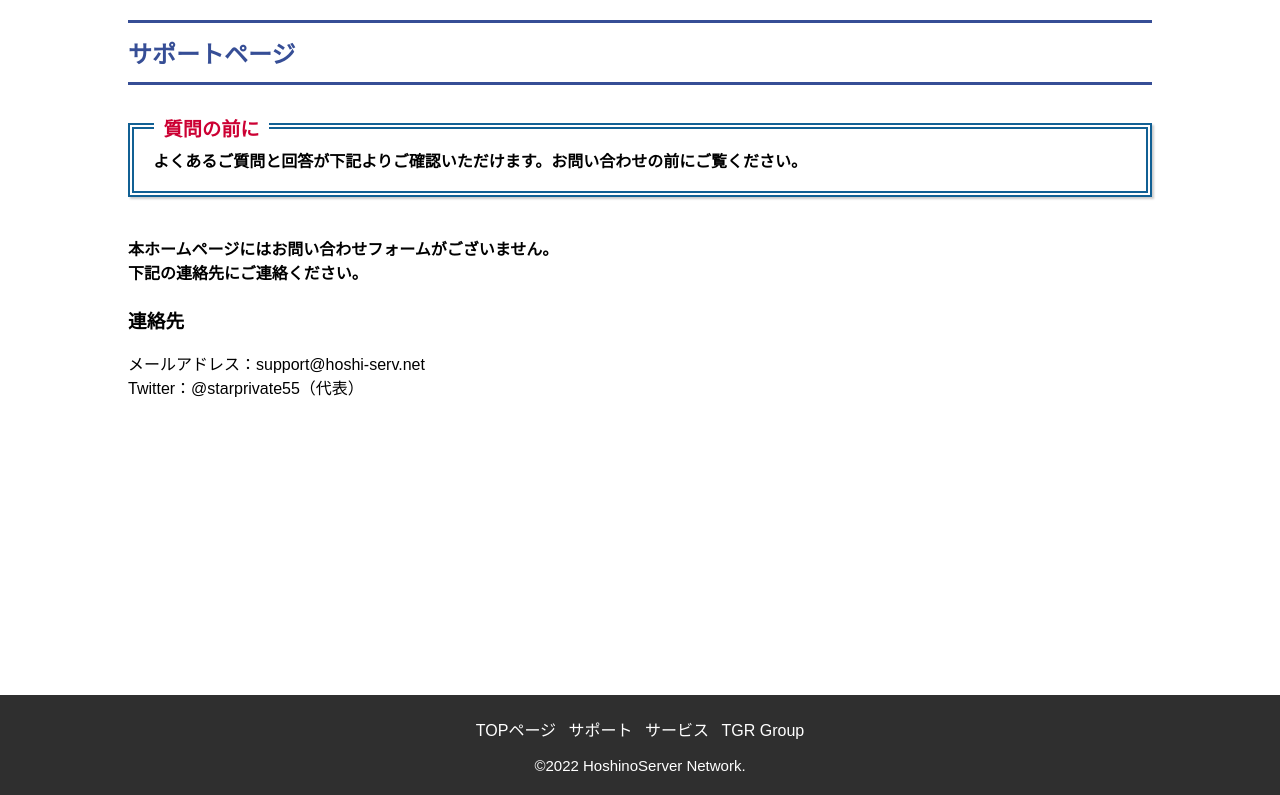
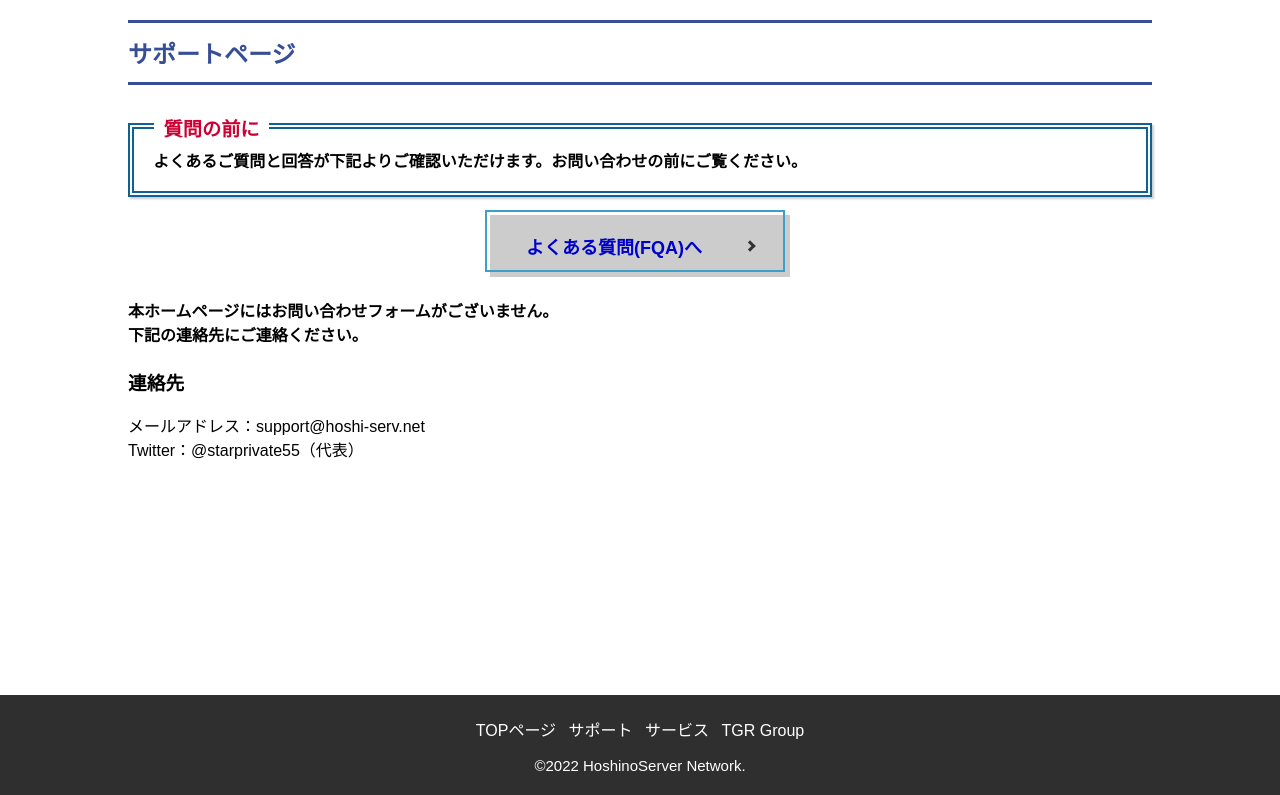
Before and after one commit to Hoshi-Serv/hoshi-serv.github.io, a plain HTML site: page support.html in a window 1280 px wide. Shown: the part 65-860 px from the top of the page. Drawn offline with nearby package versions, Linux system fonts and the light colour scheme; a script that the page names is missing.

Commit message:
Update support.html

```diff
--- a/support.html
+++ b/support.html
@@ -87,6 +87,9 @@
       <span class="link1">
         <h2 class="mds1">サポートページ</h2>
         <br><div class="kakomi-box14"><span class="title-box14">質問の前に</span>よくあるご質問と回答が下記よりご確認いただけます。お問い合わせの前にご覧ください。</div><br>
+        <div class="button09">
+        <a href="">よくある質問(FQA)へ</a>
+        </div>
         <h4>本ホームページにはお問い合わせフォームがございません。<br>下記の連絡先にご連絡ください。</h4>
         <h3>連絡先</h3>
         <p>メールアドレス：support@hoshi-serv.net<br>Twitter：@starprivate55（代表）</p>
```
